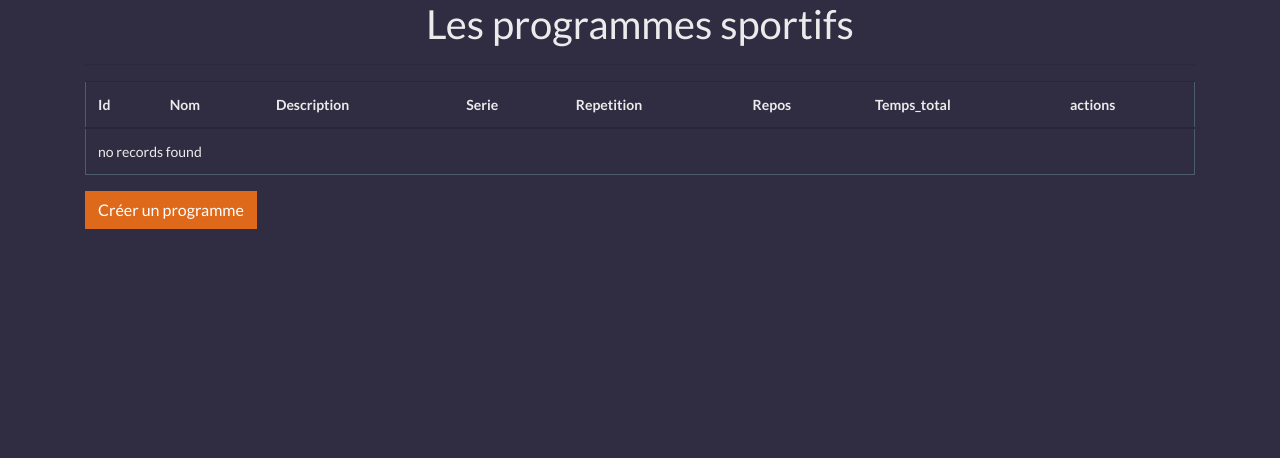
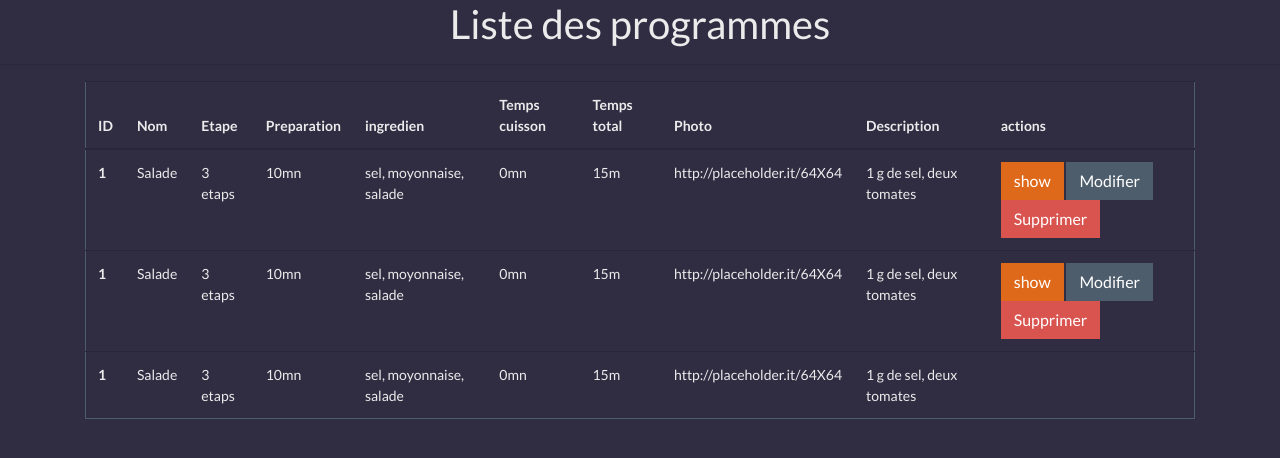
Before and after one commit to diakitelamine/speedrun, a Symfony app: template templates/programme/index.html.twig in a window 1280 px wide. Shown: the part 48-506 px from the top of the page. Run offline with Twig, Linux system fonts and the light colour scheme; the template is opened without the code that fills it, so the values that code supplies are empty; some libraries are stand-ins or nearby versions.

Commit message:
liste programme

```diff
--- a/templates/programme/_form.html.twig
+++ b/templates/programme/_form.html.twig
@@ -47,7 +47,7 @@
 
                   <div>
                         <div class="container-btn">
-                          <a class="btn btn-primary col-md-12" href="{{path('programme_index')}}">Créer un programme!</a>
+                          <a class="btn btn-primary col-md-12" href="{{path('profil1')}}">Créer un programme!</a>
                        </div>
                   </div>
                </fieldset>
--- a/templates/programme/index.html.twig
+++ b/templates/programme/index.html.twig
@@ -1,56 +1,83 @@
+
 {% extends 'base.html.twig' %}
 
-{% block title %} Programme sportif {% endblock %}
+{% block title %}Programme index{% endblock %}
 
 {% block body %}
-
+    <h1 class="text-center">Liste des programmes</h1>
+    <hr/>
   <div class="container">
 
-   <h1 class="text-center">  Les programmes sportifs</h1>
-        <hr/>
    <table class="table table-hover  border border-dark">
-
   <thead>
+    <tr>
+       <th scope="col">ID</th>
+         <th scope="col">Nom</th>
+         <th scope="col">Etape</th>
+        <th scope="col">Preparation</th>
+        <th scope="col">ingredien</th>
+        <th scope="col">Temps cuisson</th>
+        <th scope="col">Temps total</th>
+        <th scope="col">Photo</th>
+        <th scope="col">Description</th>
+         <th>actions</th>
+    </tr>
+  </thead>
+  <tbody>
+    <tr>
+      <th scope="row">1</th>
+      <td>Salade</td>
+      <td>3 etaps</td>
+      <td>10mn</td>
+      <td>sel, moyonnaise, salade</td>
+      <td>0mn</td>
+      <td>15m</td>
+      <td>http://placeholder.it/64X64</td>
+      <td>1 g de sel, deux tomates</td>
+      <td>
+        <a href="{{ path('detailpro') }}"  class="btn btn-primary">show</a>
+         <a href="{{ path('detailpro') }}"   class="btn btn-secondary">Modifier</a>
+        <a href="{{ path('detailpro')}}" class="btn btn-danger">Supprimer </a>
+      </td>
+    </tr>
 
     <tr>
 
-              <th>Id</th>
-                <th>Nom</th>
-                <th>Description</th>
-                <th>Serie</th>
-                <th>Repetition</th>
-                <th>Repos</th>
-                <th>Temps_total</th>
-                <th>actions</th>
-            </tr>
-       </thead>
-
-
-       <tbody>
-        {% for programme in programmes %}
-            <tr>
-                <td>{{ programme.id }}</td>
-                <td>{{ programme.nom }}</td>
-                <td>{{ programme.description }}</td>
-                <td>{{ programme.serie }}</td>
-                <td>{{ programme.repetition }}</td>
-                <td>{{ programme.repos }}</td>
-                <td>{{ programme.tempsTotal }}</td>
+         <th scope="row">1</th>
+      <td>Salade</td>
+      <td>3 etaps</td>
+      <td>10mn</td>
+      <td>sel, moyonnaise, salade</td>
+      <td>0mn</td>
+      <td>15m</td>
+      <td>http://placeholder.it/64X64</td>
+      <td>1 g de sel, deux tomates</td>
       <td>
-                    <a href="{{ path('programme_show', {'id': programme.id}) }}"  class="btn btn-primary">show</a>
-                    <a href="{{ path('programme_edit', {'id': programme.id}) }}"   class="btn btn-secondary">Modifier</a>
-                    <a href="{{ path('programme_delete', {'id': programme.id})}}" class="btn btn-danger">Supprimer </a>
+         <a href="{{ path('profil') }}"  class="btn btn-primary">show</a>
+         <a href="{{ path('profil') }}"   class="btn btn-secondary">Modifier</a>
+        <a href="{{ path('profil')}}" class="btn btn-danger">Supprimer </a>
       </td>
     </tr>
-        {% else %}
+
     <tr>
-                <td colspan="8">no records found</td>
+        <th scope="row">1</th>
+      <td>Salade</td>
+      <td>3 etaps</td>
+      <td>10mn</td>
+      <td>sel, moyonnaise, salade</td>
+      <td>0mn</td>
+      <td>15m</td>
+      <td>http://placeholder.it/64X64</td>
+      <td>1 g de sel, deux tomates</td>
+      <td>
+        {# <a href="{{ path('recette_show', {'id': recette.id}) }}"  class="btn btn-primary">show</a>
+         <a href="{{ path('recette_edit', {'id': recette.id}) }}"   class="btn btn-secondary">Modifier</a>
+        <a href="{{ path('recette_delete', {'id': recette.id})}}" class="btn btn-danger">Supprimer </a> #}
+      </td>
     </tr>
-        {% endfor %}
+
   </tbody>
-
  </table>
-         <a href="{{ path('programme_new') }}" class="btn btn-primary">Créer un programme</a>
 </div>
 
 {% endblock %}
--- a/templates/recette/_form.html.twig
+++ b/templates/recette/_form.html.twig
@@ -3,7 +3,7 @@
     <div class="container">
              <form>
 
-               <h1 class="text-center">Modification d'un programme</h1>
+               <h1 class="text-center">Modification d'une recette</h1>
                <fieldset>
 
                  <div class="form-group">
@@ -49,7 +49,7 @@
 
                   <div>
                         <div class="container-btn">
-                          <a class="btn btn-primary col-md-12" href="{{path('programme_index')}}">Créer un programme!</a>
+                          <a class="btn btn-primary col-md-12" href="{{path('profil1')}}">Créer une recette!</a>
                        </div>
                   </div>
                </fieldset>
```
Also changed, not shown: src/Controller/DetailproController.php (added, +20 -0 lines), templates/detailpro/index.html.twig (added, +61 -0 lines). Lines whose indentation alone changed are shown as unchanged.
